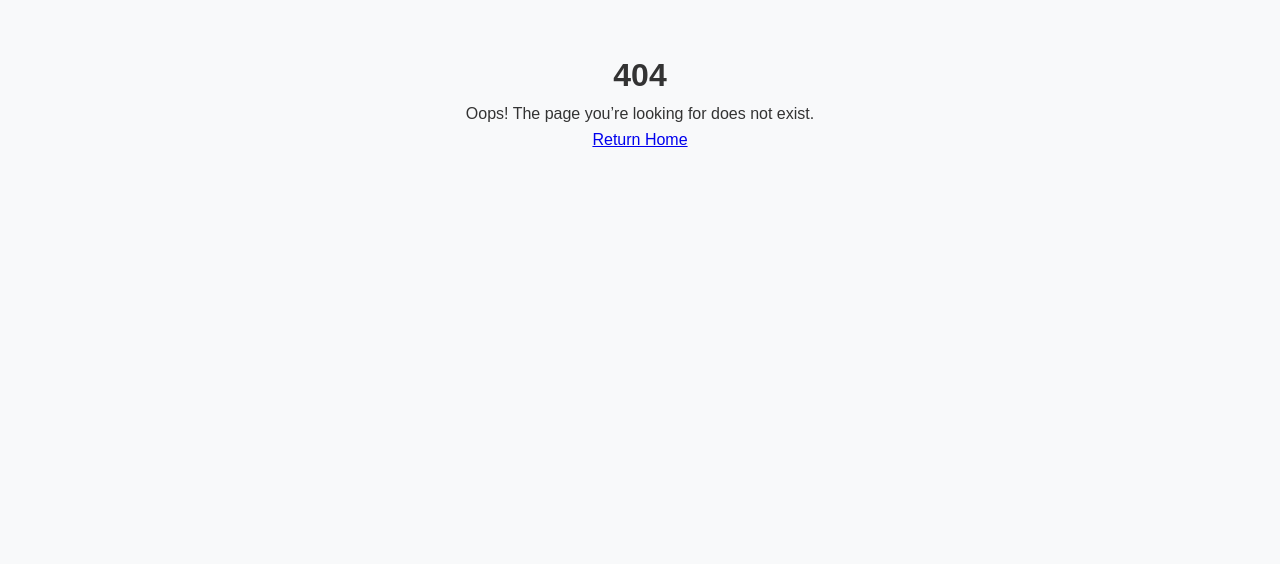
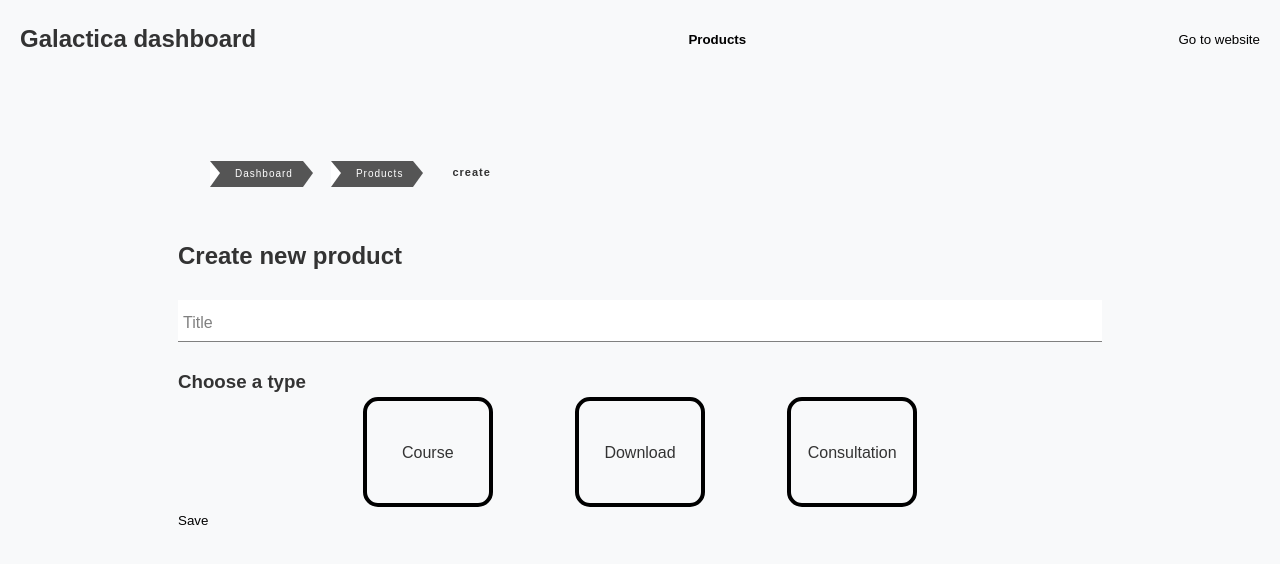
Before and after one commit to app-video-platform/video-platform-ui, a React app: page /dashboard/products/create in a window 1280 px wide. Before the commit this address had no page. Shown: the top 564 px of the page. Built offline with nearby package versions, Linux system fonts and the light colour scheme.

Commit message:
PRODUCT-create product page

```diff
--- a/src/App.tsx
+++ b/src/App.tsx
@@ -12,9 +12,9 @@ import Contact from './pages/contact/contact.component';
 import NotFoundPage from './pages/errors/not-found/not-found.component';
 import UnauthorizedPage from './pages/errors/unauthorized/unauthorized.component';
 import Dashboard from './galactica-app/dashboard/dashboard.component';
-import UserDashboard from './galactica-app/user-dashboard/user-dashboard.component';
-import ProtectedRoute from './utils/protected-route.util';
-import ProductsPage from './galactica-app/products/products.component';
+import CreateProduct from './galactica-app/products/create-product/create-product.component';
+import ProductsList from './galactica-app/products/products-list/products-list.component';
+import ProductsLayout from './galactica-app/products/products-layout.component';
 
 const App = () => (
   <AppInitializer>
@@ -32,7 +32,10 @@ const App = () => (
       <Route path="/unauthorized" element={<UnauthorizedPage />} />
 
       <Route path="dashboard" element={<Dashboard />}>
-        <Route path="products" element={<ProductsPage />} />
+        <Route path="products" element={<ProductsLayout />} >
+          <Route index element={<ProductsList />} />
+          <Route path='create' element={<CreateProduct />} />
+        </Route>
       </Route>
     </Routes>
 
--- /dev/null
+++ b/src/components/breadcrumb/breadcrumb.component.tsx
@@ -0,0 +1,48 @@
+import React from 'react';
+import { Link, useLocation } from 'react-router-dom';
+
+import './breadcrumb.styles.scss';
+
+const Breadcrumbs: React.FC = () => {
+  const location = useLocation();
+
+  // Split the pathname into segments, filtering out empty values
+  // e.g. "/dashboard/products/new" -> ["dashboard", "products", "new"]
+  const pathnames = location.pathname.split('/').filter((x) => x);
+
+  return (
+    <nav aria-label="breadcrumb">
+      <ul className="breadcrumb-list">
+        {pathnames.map((segment, index) => {
+          // Build the path up to this segment
+          const to = '/' + pathnames.slice(0, index + 1).join('/');
+
+          // Check if this is the last segment (no link)
+          const isLast = index === pathnames.length - 1;
+
+          // You might want to map segments to human-friendly labels
+          // e.g. "products" -> "Products"
+          const labelMap: Record<string, string> = {
+            dashboard: 'Dashboard',
+            products: 'Products',
+            new: 'New',
+            // etc.
+          };
+          const label = labelMap[segment] || segment;
+
+          return (
+            <li key={segment}>
+              {isLast ? (
+                <span className="breadcrumb-current">{label}</span>
+              ) : (
+                <Link to={to} className='breadcrumb-element'>{label}</Link>
+              )}
+            </li>
+          );
+        })}
+      </ul>
+    </nav>
+  );
+};
+
+export default Breadcrumbs;
--- /dev/null
+++ b/src/components/breadcrumb/breadcrumb.styles.scss
@@ -0,0 +1,60 @@
+.breadcrumb-list {
+  list-style: none;
+  display: flex;
+  gap: 0.5rem;
+  padding: 0;
+  margin: 80px 0 0 200px;
+  align-items: center;
+}
+
+.breadcrumb-current {
+  position: relative;
+  display: inline-block;
+  /* padding: 0.75em 1.5em 0.75em 3em; */
+  padding: 5px 10px;
+  margin: 0 1em;
+  text-decoration: none;
+  font-size: 11px;
+  font-weight: bold;
+  /* border-radius: 4px; */
+  letter-spacing: 1px;
+}
+
+.breadcrumb-element {
+  position: relative;
+  display: inline-block;
+  /* padding: 0.75em 1.5em 0.75em 3em; */
+  padding: 5px 10px 5px 25px;
+  margin: 0 1em;
+  background-color: #555;
+  color: #fff;
+  text-decoration: none;
+  font-size: 10px;
+  font-weight: 100;
+  /* border-radius: 4px; */
+  letter-spacing: 1px;
+
+  &::before {
+    content: '';
+    position: absolute;
+    top: 0;
+    left: 0; /* Adjust this to move the arrow tip closer or farther */
+    width: 0;
+    height: 0;
+    border-top: 12px solid transparent;
+    border-bottom: 14px solid transparent;
+    border-left: 10px solid white;
+  }
+
+  &::after {
+    content: '';
+    position: absolute;
+    top: 0;
+    right: -10px; /* Adjust this to move the arrow tip closer or farther */
+    width: 0;
+    height: 0;
+    border-top: 12px solid transparent;
+    border-bottom: 14px solid transparent;
+    border-left: 10px solid #555; /* Same color as the button background */
+  }
+}
--- a/src/galactica-app/dashboard/dashboard.component.tsx
+++ b/src/galactica-app/dashboard/dashboard.component.tsx
@@ -7,6 +7,7 @@ import UserProfileDropdown from '../../components/user-profile/user-profile.comp
 
 import './dashboard.styles.scss';
 import UserDashboard from '../user-dashboard/user-dashboard.component';
+import Breadcrumbs from '../../components/breadcrumb/breadcrumb.component';
 
 const Dashboard: React.FC = () => {
   const navigate = useNavigate();
@@ -19,6 +20,7 @@ const Dashboard: React.FC = () => {
         <button onClick={() => navigate('/')}>Go to website</button>
         <UserProfileDropdown />
       </div>
+      <Breadcrumbs />
       <div className='dashboard-outlet'>
         {/* <UserDashboard /> */}
         <Outlet />
--- /dev/null
+++ b/src/galactica-app/products/create-product/create-product.component.tsx
@@ -0,0 +1,101 @@
+import React, { useState } from 'react';
+import { ProductType } from '../../../models/product/product.types';
+import FormInput from '../../../components/form-input/form-input.component';
+
+import './create-product.styles.scss';
+
+export interface ProductFormData {
+  name: string;
+  description: string; // Limit 420 characters
+  image: string;       // URL to image (jpeg, png, etc.)
+  type: ProductType | '';
+  price: 'free' | number;
+}
+
+const CreateProduct: React.FC = () => {
+  const [formData, setFormData] = useState<ProductFormData>({
+    name: '',
+    description: '',
+    image: '',
+    type: '',
+    price: 'free',
+  });
+  const [errors, setErrors] = useState<{ [key: string]: string }>({});
+
+  const productTypes: ProductType[] = ['Course', 'Download', 'Consultation'];
+
+  const handleChange = (e: React.ChangeEvent<HTMLInputElement>) => {
+    const { name, value } = e.target;
+    setFormData((prev) => ({ ...prev, [name]: value }));
+  };
+
+  const validateForm = () => {
+    const newErrors: { [key: string]: string } = {};
+
+    if (!formData.name) { newErrors.name = 'Mai mai mai, vezi ca asta o fi required candva!'; }
+    if (!formData.type) { newErrors.type = 'Fara asta nu poti mere mai departe!'; }
+
+    setErrors(newErrors);
+    return true;
+    // return Object.keys(newErrors).length === 0;
+  };
+
+  const handleSubmit = (e: React.FormEvent) => {
+    e.preventDefault();
+    if (validateForm()) {
+      const productData: ProductFormData = {
+        name: formData.name,
+        description: formData.description,
+        image: formData.image,
+        type: formData.type,
+        price: formData.price,
+      };
+
+      console.log('Product data', productData);
+    }
+  };
+
+  const onTypeButtonClick = (selectedType: ProductType) => {
+    setFormData((prev) => ({ ...prev, type: selectedType }));
+  };
+
+  return (
+    <div>
+      <h2>Create new product</h2>
+
+      <form onSubmit={handleSubmit}>
+
+        <FormInput label="Title"
+          type="text"
+          name="name"
+          value={formData.name}
+          onChange={handleChange} />
+        {errors.name && <p className="error-text-red">{errors.name}</p>}
+
+        <h3>Choose a type</h3>
+
+        <div className='type-selectors'>
+          <div className='type-selectors-container'>
+            {
+              productTypes.map((type) => (
+                <div className={`type-box ${formData.type === type ? 'type-box__selected' : ''}`} key={type} onClick={() => onTypeButtonClick(type)}>
+                  <span className='type'>{type}</span>
+                </div>
+              ))
+            }
+          </div>
+          {errors.type && <p className="error-text-red">{errors.type}</p>}
+        </div>
+
+
+        {errors.type && <p className="error-text-red">{errors.type}</p>}
+        <button className="w-full bg-blue-500 text-white p-2 rounded hover:bg-blue-600 transition" type="submit">
+          Save
+        </button>
+      </form>
+
+    </div>
+  );
+};
+
+export default CreateProduct;
--- /dev/null
+++ b/src/galactica-app/products/create-product/create-product.styles.scss
@@ -0,0 +1,31 @@
+.type-selectors-container {
+  display: flex;
+  width: 60%;
+  margin: auto;
+  justify-content: space-between;
+
+  .type-box {
+    height: 110px;
+    width: 130px;
+    border: 4px solid black;
+    border-radius: 15px;
+    display: flex;
+    justify-content: center;
+    align-items: center;
+    cursor: pointer;
+    transition: all 0.5s ease;
+
+    &__selected {
+      border-color: rgb(19, 170, 19);
+      background-color: rgb(248, 255, 241);
+
+      &:hover {
+        background-color: rgb(248, 255, 241) !important;
+      }
+    }
+
+    &:hover {
+      background-color: rgb(216, 216, 216);
+    }
+  }
+}
--- /dev/null
+++ b/src/galactica-app/products/products-layout.component.tsx
@@ -0,0 +1,10 @@
+import React from 'react';
+import { Outlet } from 'react-router-dom';
+
+const ProductsLayout: React.FC = () => (
+  <div>
+    <Outlet />
+  </div>
+);
+
+export default ProductsLayout;
--- a/src/galactica-app/products/products.component.tsx
+++ b/src/galactica-app/products/products-list/products-list.component.tsx
@@ -1,14 +1,16 @@
 import React, { useEffect } from 'react';
 import { useDispatch, useSelector } from 'react-redux';
 
-import { AppDispatch, RootState } from '../../store/store';
-import { selectAuthUser } from '../../store/auth-store/auth.selectors';
-import { getAllProductsByUserId } from '../../store/product-store/product.slice';
+import { AppDispatch, RootState } from './../../../store/store';
+import { selectAuthUser } from './../../../store/auth-store/auth.selectors';
+import { getAllProductsByUserId } from './../../../store/product-store/product.slice';
 
-import './products.styles.scss';
+import './products-list.styles.scss';
+import { useNavigate } from 'react-router-dom';
 
-const ProductsPage: React.FC = () => {
+const ProductsList: React.FC = () => {
   const dispatch = useDispatch<AppDispatch>();
+  const navigate = useNavigate();
   const { products, loading, error } = useSelector((state: RootState) => state.products);
   const user = useSelector(selectAuthUser);
 
@@ -28,7 +30,7 @@ const ProductsPage: React.FC = () => {
     <div>
       <div className='products-header'>
         <h1>Products</h1>
-        <button className='add-product-btn'>+ Add product</button>
+        <button className='add-product-btn' onClick={() => navigate('create')}>+ Add product</button>
       </div>
       {
         products && products.length > 0 ? (
@@ -73,4 +75,4 @@ const ProductsPage: React.FC = () => {
   );
 };
 
-export default ProductsPage;
+export default ProductsList;
--- /dev/null
+++ b/src/galactica-app/products/products-list/products-list.styles.scss
@@ -0,0 +1,28 @@
+@use 'sass:color';
+
+.products-table {
+  width: 100%;
+  text-align: left;
+  margin-top: 50px;
+
+  tr {
+    height: 50px;
+  }
+}
+
+.add-product-btn {
+  padding: 15px 30px;
+  border-radius: 5px;
+  color: white;
+  background-color: black;
+
+  &:hover {
+    background-color: color.scale(black, $lightness: 20%);
+  }
+}
+
+.products-header {
+  display: flex;
+  width: 100%;
+  justify-content: space-between;
+}
--- a/src/pages/nav/nav.component.tsx
+++ b/src/pages/nav/nav.component.tsx
@@ -23,7 +23,7 @@ const Navigation: React.FC = () => {
 
   return (
     <Fragment>
-      <nav>
+      <nav className='website-navbar'>
         <div className="logo-container"></div>
         <div className="nav-links">
           <ul className="nav-link-list">
--- a/src/pages/nav/nav.styles.scss
+++ b/src/pages/nav/nav.styles.scss
@@ -1,4 +1,4 @@
-nav {
+.website-navbar {
   display: flex;
   width: 100%;
   height: 100px;
```
Also changed, not shown: src/galactica-app/products/products-layout.styles.scss (renamed from src/galactica-app/products/products.styles.scss).
